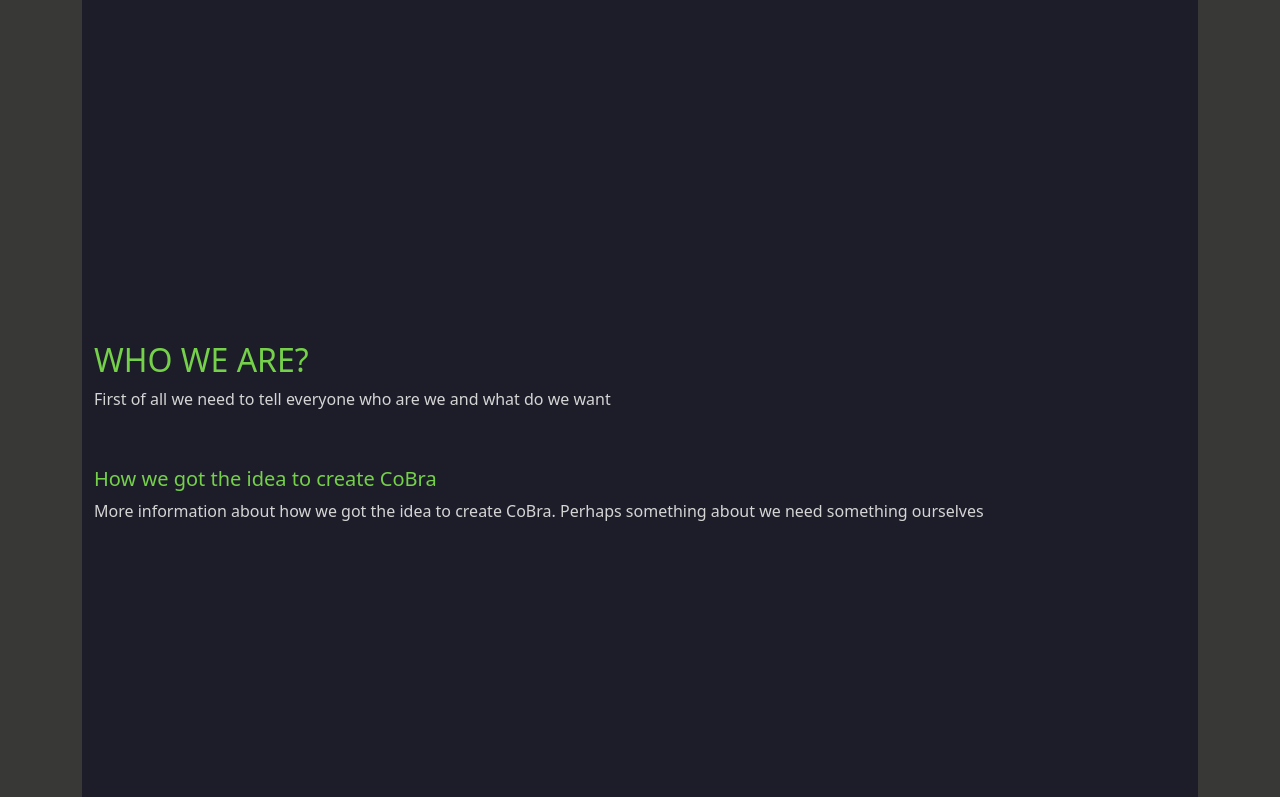
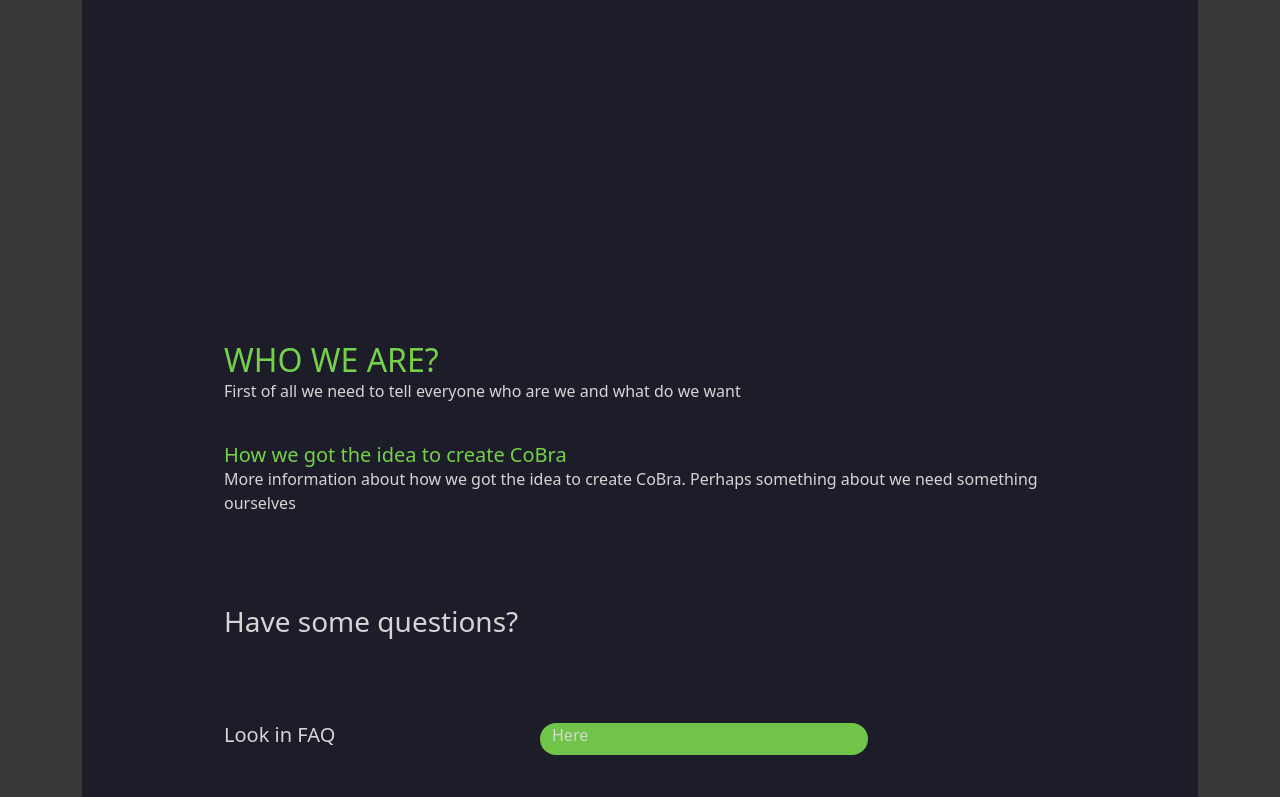
Before and after one commit to ArtemLyah/cobra, a React (Create React App) app: page / in a window 1280 px wide. Shown: the part 2760-3557 px from the top of the page. Built offline with nearby package versions, Linux system fonts and the light colour scheme.

Commit message:
changes in pages/create-presentation-page

```diff
--- a/src/pages/presentation/slides/contact-us/contact_us.css
+++ b/src/pages/presentation/slides/contact-us/contact_us.css
@@ -1,9 +1,43 @@
 .contactUs{
- color: #d5d5d5;
+  color: #d5d5d5;
+  display: flex;
+  width: 100%;
 }
-.contactUs__questions{
+.contactUsQuestion{
+  height: 250px;
+  width: 280px;
+  width: auto;
+  display: flex;
+  justify-content: space-between;
+  flex-direction: column;
+  padding: 50px 0;
+  margin: 0 330px 0 130px;
+}
+.contactUsContact{
+  height: 250px;
+  min-width: 280px;
+  width: auto;
+  background-color: #383837;
+  display: flex;
+  justify-content: space-between;
+  flex-direction: column;
+  padding: 50px 0;
+  margin: 0 130px 0 130px;
+}
+.contactUsQuestionFAQ{
+  display: grid;
+}
+.containerForButton{
+  width: 144px;
+  border-radius: 27px;
+  background-color: #70C548;
+}
 
+@media (max-width: 990px) {
+  .contactUsContact{
+    margin: 0 70px 0 70px;
+  }
+  .contactUsQuestion{
+    margin: 0 70px 0 70px;
+  }
 }
-.contactUs__contact{
-  background-color: #383837;
-}
--- a/src/pages/presentation/slides/contact-us/contact_us.slide.tsx
+++ b/src/pages/presentation/slides/contact-us/contact_us.slide.tsx
@@ -1,17 +1,18 @@
 import React from 'react';
 import { Row, Col, Container } from 'react-bootstrap';
+import './contact_us.css';
 
 const ContactUsSlide = () => {
-  return <Container className='justify-content-center contactUs'>
+  return <Container className='contactUs'>
     <Row>
-      <Col  className='contactUs__question'>
+      <Col  className='contactUsQuestion'>
         <h3>Have some questions?</h3>
-        <Row>
-          <h5>Look in FAQ</h5>
-
+        <Row className='row contactUsQuestionFAQ'>
+          <h5 className='col'>Look in FAQ</h5>
+          <div className='col containerForButton justify-content-center'>Here</div>
         </Row>
       </Col>
-      <Col className='contactUs__contact'>
+      <Col className='contactUsContact'>
         <h3>OR CONTACT US:</h3>
         <h5>Form or link to contact us</h5>
       </Col>
--- a/src/pages/presentation/slides/who-we-are/whoWeAre.css
+++ b/src/pages/presentation/slides/who-we-are/whoWeAre.css
@@ -1,19 +1,34 @@
 .whoWeAreSlide {
-  height: 100vh;
-  padding: 0;
-  margin: 0;
+  margin: 0 50px 0;
   color: #d5d5d5;
+  width: 100%;
 }
 
 .whoWeAreTitle {
   word-break: break-word;
   color: #75D04A;
+  margin: 0 130px 0 130px;
 }
 
 .subtitle {
   word-break: break-word;
   color: #75D04A;
+  margin: 0 130px 0 130px;
 }
-p {
-    padding-bottom: 40px;
+.whoWeAreSlide p {
+  word-break: break-word;
+  padding-bottom: 40px;
+  margin: 0 130px 0 130px;
 }
+
+@media (max-width: 990px){
+  .whoWeAreTitle {
+    margin: 0 70px 0 70px;
+  }
+  .subtitle {
+    margin: 0 70px 0 70px;
+  }
+  .whoWeAreSlide p {
+    margin: 0 70px 0 70px;
+  }
+}
--- a/src/pages/presentation/slides/who-we-are/whoWeAre.slide.tsx
+++ b/src/pages/presentation/slides/who-we-are/whoWeAre.slide.tsx
@@ -5,12 +5,10 @@
 const WhoWeAreSlide = () => {
   return (
     <Container className='whoWeAreSlide'>
-      <Row>
-        <h2 className='whoWeAreTitle'>WHO WE ARE?</h2>
-        <p>First of all we need to tell everyone who are we and what do we want</p>
-        <h5 className='subtitle'>How we got the idea to create CoBra</h5>
-        <p>More information about how we got the idea to create CoBra. Perhaps something about we need something ourselves</p>
-      </Row>
+      <h2 className='whoWeAreTitle'>WHO WE ARE?</h2>
+      <p>First of all we need to tell everyone who are we and what do we want</p>
+      <h5 className='subtitle'>How we got the idea to create CoBra</h5>
+      <p>More information about how we got the idea to create CoBra. Perhaps something about we need something ourselves</p>
     </Container>
   );
 };
```
